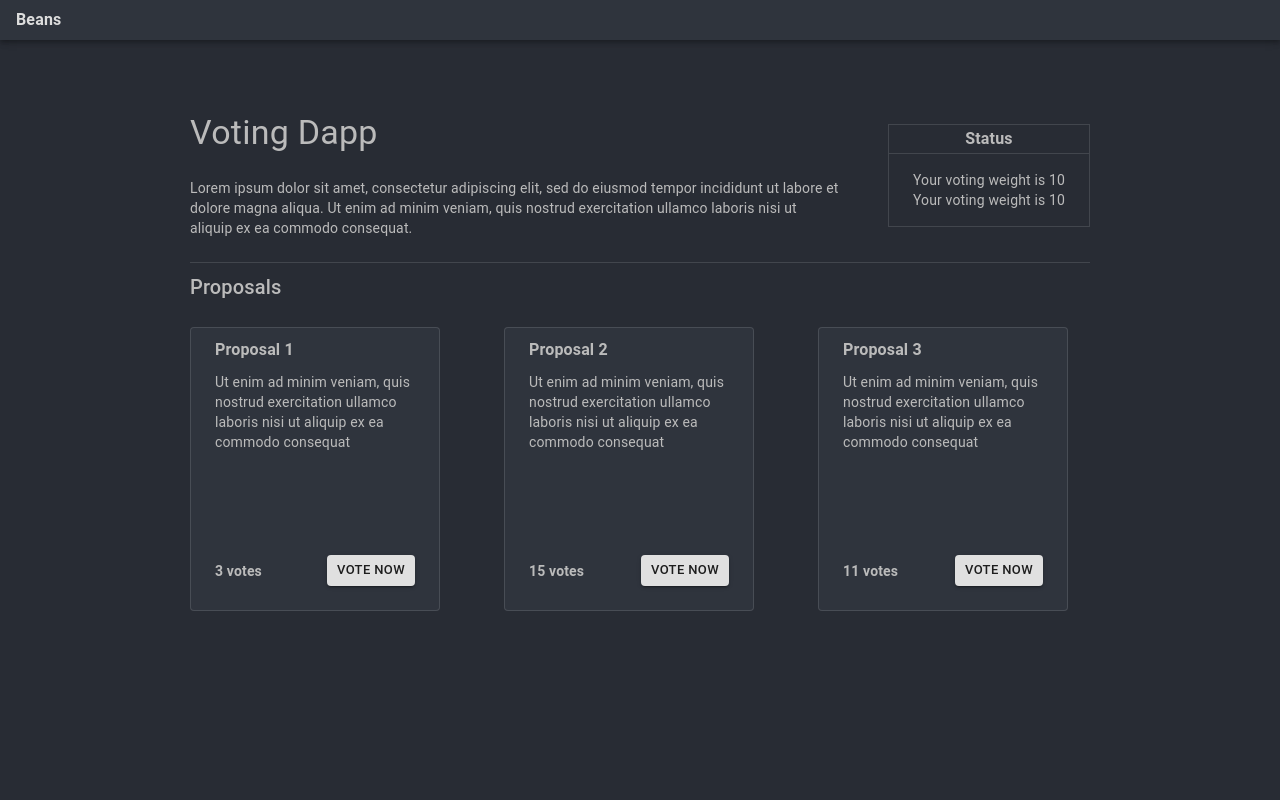
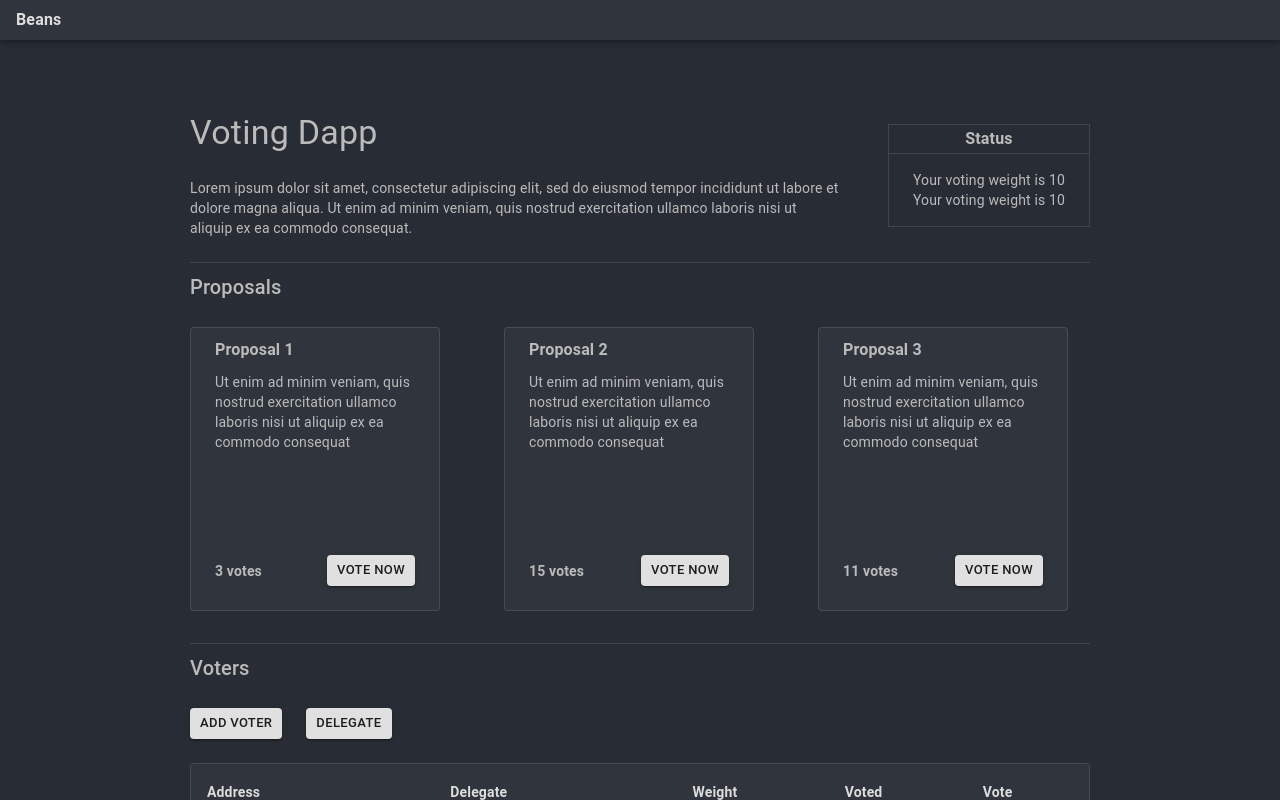
Before and after one commit to knoll3/voting-dapp, a React (Create React App) app in the folder client/: page / in a window 1280 px wide. Built offline with nearby package versions, Linux system fonts and the light colour scheme.

Commit message:
Add voters table

```diff
--- /dev/null
+++ b/client/src/components/Voters/index.tsx
@@ -0,0 +1,84 @@
+import React from "react";
+import { useStyles } from "./styles";
+import {
+    AppBar,
+    Box,
+    Button,
+    Divider,
+    Paper,
+    Table,
+    TableBody,
+    TableCell,
+    TableHead,
+    TableRow,
+    Typography,
+} from "@material-ui/core";
+
+export const Voters: React.FC = () => {
+    const classes = useStyles();
+
+    const tempData = [
+        {
+            address: "0x1234...3838",
+            delegate: "0xa7a7...8383",
+            weight: 1,
+            voted: false,
+            vote: 3,
+        },
+        {
+            address: "0x1234...3839",
+            delegate: "0xa7a7...8383",
+            weight: 1,
+            voted: false,
+            vote: 3,
+        },
+        {
+            address: "0x1234...3840",
+            delegate: "0xa7a7...8383",
+            weight: 1,
+            voted: false,
+            vote: 3,
+        },
+    ];
+
+    return (
+        <div>
+            <Box display="flex" mb={3}>
+                <Box mr={3}>
+                    <Button size="small" variant="contained">
+                        Add Voter
+                    </Button>
+                </Box>
+                <Box>
+                    <Button size="small" variant="contained">
+                        Delegate
+                    </Button>
+                </Box>
+            </Box>
+            <Paper variant="outlined" className={classes.tableContainer}>
+                <Table stickyHeader>
+                    <TableHead>
+                        <TableRow className={classes.tableHeader}>
+                            <TableCell>Address</TableCell>
+                            <TableCell>Delegate</TableCell>
+                            <TableCell>Weight</TableCell>
+                            <TableCell>Voted</TableCell>
+                            <TableCell>Vote</TableCell>
+                        </TableRow>
+                    </TableHead>
+                    <TableBody>
+                        {tempData.map((t, i) => (
+                            <TableRow key={`key-${t.address}`}>
+                                <TableCell>{t.address}</TableCell>
+                                <TableCell>{t.delegate}</TableCell>
+                                <TableCell>{t.weight}</TableCell>
+                                <TableCell>{t.voted.toString()}</TableCell>
+                                <TableCell>{t.vote}</TableCell>
+                            </TableRow>
+                        ))}
+                    </TableBody>
+                </Table>
+            </Paper>
+        </div>
+    );
+};
--- /dev/null
+++ b/client/src/components/Voters/styles.ts
@@ -0,0 +1,13 @@
+import { makeStyles } from "@material-ui/core";
+
+export const useStyles = makeStyles((theme) => ({
+    tableHeader: {
+        "& th": {
+            fontWeight: "bold",
+        },
+    },
+    tableContainer: {
+        height: 650,
+        overflowY: "auto",
+    },
+}));
--- a/client/src/pages/Home/index.tsx
+++ b/client/src/pages/Home/index.tsx
@@ -3,6 +3,7 @@ import { useStyles } from "./styles";
 import { AppBar, Box, Divider, Paper, Typography } from "@material-ui/core";
 import { Status } from "components/Status";
 import { Proposals } from "components/Proposals";
+import { Voters } from "components/Voters";
 
 export const HomePage: React.FC = () => {
     const classes = useStyles();
@@ -41,7 +42,15 @@ export const HomePage: React.FC = () => {
                     </Box>
                     <Proposals />
                 </div>
+                <Divider />
+                <div className={classes.votersContainer}>
+                    <Box mt={1} mb={3}>
+                        <Typography variant="h6">Voters</Typography>
+                    </Box>
+                    <Voters />
+                </div>
             </div>
+            <div className={classes.bottomMargin} />
         </div>
     );
 };
--- a/client/src/pages/Home/styles.ts
+++ b/client/src/pages/Home/styles.ts
@@ -36,6 +36,9 @@ export const useStyles = makeStyles((theme) => ({
     proposalsContainer: {
         textAlign: "left",
     },
+    votersContainer: {
+        textAlign: "left",
+    },
     bottomMargin: {
         height: 300,
     },
```
